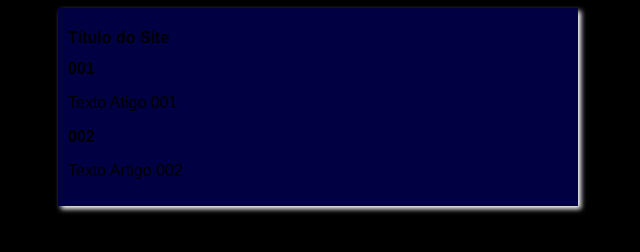
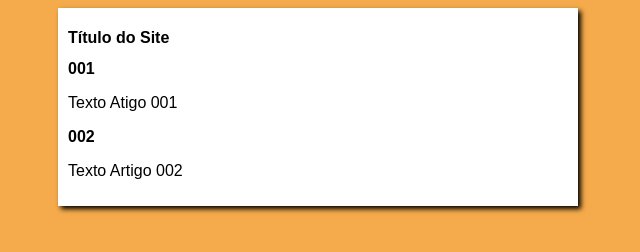
Before and after one commit to espinheironeto/Projeto-Site, a plain HTML site: page index.html in a window 1280 px wide. Shown: the whole page, without its empty margins (322-962 px from the left). Drawn offline with Linux system fonts and the light colour scheme.

Commit message:
Cor
mudei cores

```diff
--- a/estilos/style.css
+++ b/estilos/style.css
@@ -4,13 +4,13 @@
 }
 
 body {
-    background-color: black;
+    background-color: rgb(245, 171, 75);
 }
 
 main {
-    background-color: rgb(0, 0, 66);
+    background-color: rgb(255, 255, 255);
     width: 500px;
     margin: auto;
     padding: 10px;
-    box-shadow: 3px 3px 5px white;
+    box-shadow: 3px 3px 5px rgb(0, 0, 0);
 }
```
